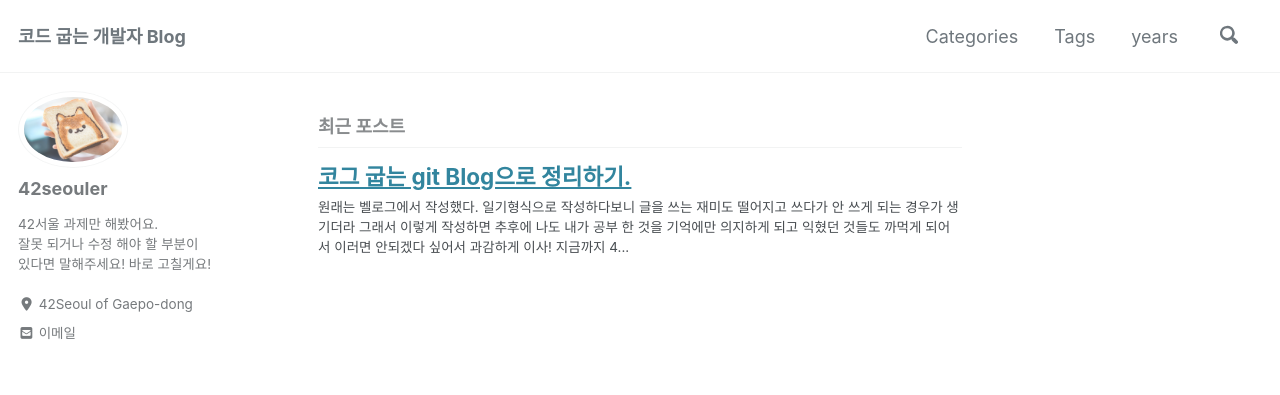
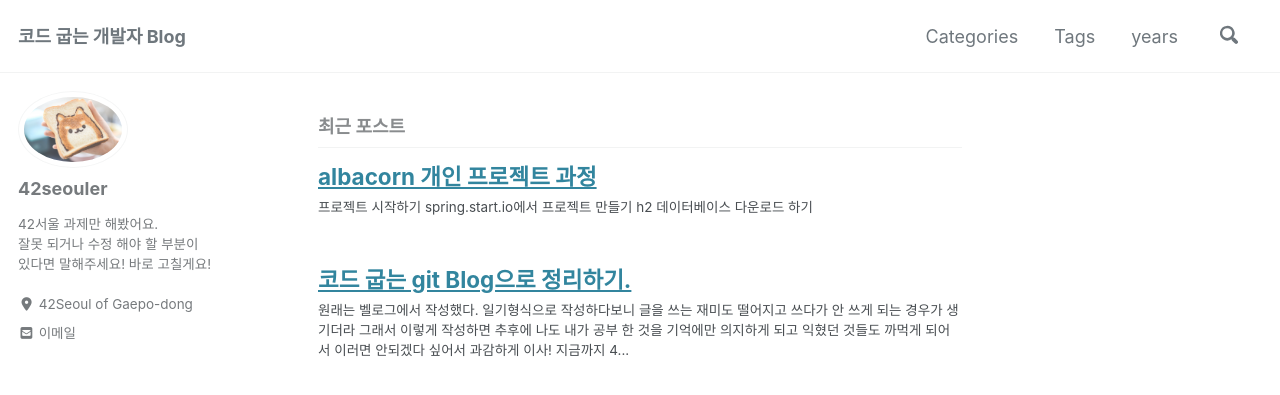
Before and after one commit to 42seouler/42seouler.github.io, a Jekyll site: the page built from index.html, in a window 1280 px wide and 900 px high. Shown: the top 395 px of the window. Built offline with Jekyll 4.4.1, drawn with Linux system fonts in a browser that asks for light colours; cached includes are drawn as plain includes; nearby versions of some CDN libraries; a script that is not in the unit is left out; the list of posts is cut into pages by our own code; some of the changed lines change nothing that is shown.

Commit message:
albacorn 제작01일

````diff
--- a/_posts/2021-01-07-blogstart.md
+++ b/_posts/2021-01-07-blogstart.md
@@ -1,5 +1,5 @@
 ---
-title: 코그 굽는  git Blog으로 정리하기.
+title: 코드 굽는 git Blog으로 정리하기.
 
 layout: single
 
--- /dev/null
+++ b/_posts/2021/java/2021-01-07-chocho.md
@@ -0,0 +1,143 @@
+---
+title: albacorn 개인 프로젝트 과정
+
+layout: single
+
+author_profile: true
+
+read_time: false
+
+comments: true
+
+share: true
+
+related: true
+
+categories:
+- Java
+
+tag:
+- spring
+
+description: Java, Spring에 대해 공부하는 것 정리하자.
+
+meta_keywords: Java, Spring
+
+last_modified_at: '2021-01-07 21:00:00 +08000'
+
+toc: true
+
+toc_sticky: true
+
+toc_label: 목차
+popular: true
+---
+<br>
+프로젝트 시작하기
+- [spring.start.io에서 프로젝트 만들기](https://start.spring.io/)
+- [h2 데이터베이스 다운로드 하기](https://www.h2database.com)
+
+H2 데이터베이스 설정하기
+- 실행 권한이 없으므로 chomod 755 h2.sh 명령어 실행하기.
+- jdbc:h2:~/projectname
+- ~/projectname.mv.db 파일 생성 되었는지 확인.
+- 생성 후 jdbc:h2:tcp://localhost/~/projectname 으로 접속 가능.
+
+projectname은 자신의 프로젝트명으로 바꾸어 DB를 생성 하도록 한다.
+
+---
+기본적인 유저만들기
+
+## 문제: User 기본 키는 무엇으로 지정해야 할까?
+
+```java
+@GeneratedValue(strategy = GenerationType.AUTO)
+    private Long id;
+```
+원래 처음에 Spring CRUD를 배울 때 이렇게 1부터 순차적으로 증가 하도록 만들었다. 하지만 실무에선 이렇게 키를 사용하지 않는다고 한다.
+
+그렇다면 어떻게 해야 할지 고민되었다.
+
+JPA는 세가지의 기본 키 생성 전략을 갖고 있다.
+
+> IDENTITY : 기본키 생성을 데이터 베이스에 위임한다.
+- 주로 MySQL, PostgresSQL, SQL Server, DB2에서 사용된다. 이 생성 전략은 엔티티를 데이터베이스에 저장하고 식별자를 구할 수 있으므로 트랙재션을 지원하는 쓰기 지연이 동작하지 않는다.
+> SEQUENCE : 데이터베이스 시퀀스를 사용해서 기본 키를 할당한다.
+- 데이터베이스 시퀀스는 유일한 값을 순서대로 생성하는 특별한 데이터베이스 오브젝트이다. 오라클, PostgreSQL, DB2, H2 데이터베이스에서 사용 가능하다.
+> TABLE : 키 생성 테이블을 사용한다.
+
+[JPA 키 생성 전략에 대해 잘 정리 해둔 블로그 참고 자료](https://gmlwjd9405.github.io/2019/08/12/primary-key-mapping.html)
+
+데이터 베이스 의존적인 설정입니다. DB Sharding을 할 경우 데이터베이스 마다 각각 다시 증가하게 되어 키가 유일하지 않다고 합니다. [깃허브 기본전략을 사용하면 DB 샤딩 할때 생기는 문제](https://github.com/LeoHeo/spring-tips/blob/master/jpa-uuid.md)를 읽었습니다.
+
+## 해결: User 기본키는 UUID를 활용하자
+
+[UUID사용에 관한 자세한 컬리 기술 블로그](https://helloworld.kurly.com/blog/jpa-uuid-sapjil/)를 참고하여 아래와 같이 ID를 증가하도록 만들었습니다.
+
+```java
+@Id
+    @GeneratedValue(generator = "uuid2")
+    @GenericGenerator(name = "uuid2", strategy = "uuid2")
+    @Column(columnDefinition = "BINARY(16)")
+    private UUID id;
+```
+
+## 기본 엔티티 생성 테스트는 어떻게 하지?
+
+spring-boot-starter-test에서는 아래와 같은 테스트 라이브러리를 포함하고있습니다.
+
+> JUnit 5 : Java 애플리케이션 단위 테스트를위한 사실상의 표준입니다.
+Spring Test & Spring Boot Test : Spring Boot 애플리케이션을위한 유틸리티 및 통합 테스트 지원.
+AssertJ : 유창한 주장 라이브러리.
+Hamcrest : matcher 객체의 라이브러리 (제약 조건 또는 술어라고도 함).
+Mockito : 자바 모의 프레임 워크.
+JSONassert : JSON 용 어설 션 라이브러리입니다.
+JsonPath : JSON 용 XPath.
+
+라이브러리를 지원 해주는 것은 알겠는데 어떻게 테스트 해야 할지 고민이었습니다. 처음 Spring을 접할 땐
+@SpringBootTest @Transactional 어노테이션을 구성해서 테스트 했었지만 단위 테스트별로 구성 할 줄 알아야 한다고 들었습니다. @SpringBootTest를 거치지 않고 어떻게 해야 할지 찾아보았습니다.
+
+[DataJpaTest 어노테이션 사용법](https://docs.spring.io/spring-boot/docs/current/reference/html/spring-boot-features.html#boot-features-testing-spring-boot-applications-testing-autoconfigured-jpa-test)
+
+인 메모리 임베디드 데이터베이스는 빠르고 설치가 필요하지 않기 때문에 테스트에 용이하다고 합니다.
+아래와 같이 TestEntityManay와 assertj의 assertThat를 활용해서 기본 엔티티를 검증 할 수 있습니다.
+
+```java
+@DataJpaTest
+public class StoreRepositoryTest {
+
+    @Autowired
+    StoreRepository storeRepository;
+
+    @Autowired
+    StoreUserRepository storeUserRepository;
+
+    @Autowired
+    TestEntityManager tm;
+
+    @Test
+    public void createStore() throws Exception {
+        //given
+        Address storeAddress = new Address("seoul", "songpa-dong", "4242-42");
+        Address userAddress = new Address("seoul", "gaepo-dong", "4242-42");
+        StoreUser storeUser = new StoreUser("42seouler", userAddress);
+        tm.persist(storeUser);
+        Store store = new Store(storeUser,"store", storeAddress);
+        tm.persist(store);
+        //when
+        Store findStore = storeRepository.findById(store.getId()).orElseThrow();
+        StoreUser findStoreUser = storeUserRepository.findById(storeUser.getId()).orElseThrow();
+        //then
+        // 스토어의 유저 검증
+        assertThat(findStore.getStoreUser()).isEqualTo(storeUser);
+        // 스토어 아이디 검증
+        assertThat(findStore.getId()).isEqualTo(store.getId());
+        // 스토어 이름 검증
+        assertThat(findStore.getName()).isEqualTo(store.getName());
+        // 스토어 주소 검증
+        assertThat(findStore.getAddress().getStreet()).isEqualTo(store.getAddress().getStreet());
+        assertThat(findStore.getAddress().getZipcode()).isEqualTo(store.getAddress().getZipcode());
+        assertThat(findStore.getAddress().getCity()).isEqualTo(store.getAddress().getCity());
+    }
+}
+```
````
